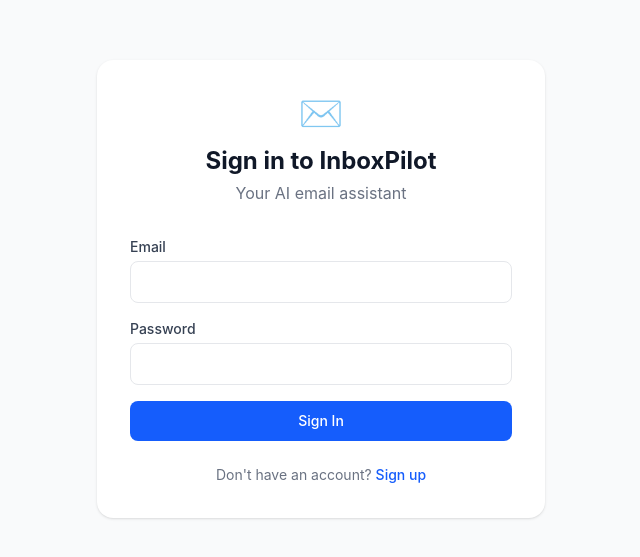
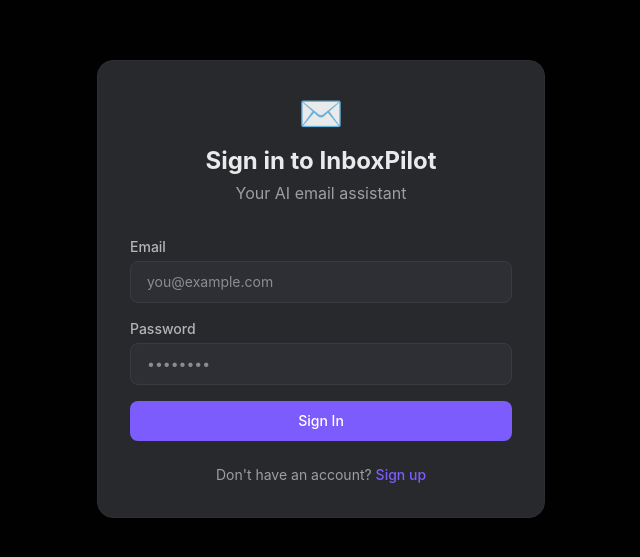
Before and after one commit to macikanas/inboxpilot, a Next.js app: page /signin in a window 1280 px wide. Shown: the part 111-668 px from the top of the page, without its empty margins (319-959 px from the left). Built offline with nearby package versions, Linux system fonts and the light colour scheme.

Commit message:
feat: dark theme signin page

```diff
--- a/src/app/signin/page.tsx
+++ b/src/app/signin/page.tsx
@@ -31,58 +31,69 @@
   };
 
   return (
-    <div className="min-h-screen flex items-center justify-center bg-gray-50">
+    <div className="min-h-screen flex items-center justify-center" style={{ background: "var(--bg-overflow)" }}>
       <div className="w-full max-w-md">
-        <div className="bg-white rounded-2xl shadow-sm border p-8">
+        <div className="rounded-2xl p-8" style={{ background: "var(--bg-surface)", border: "1px solid var(--bg-overlay-dark)" }}>
           <div className="text-center mb-8">
-            <span className="text-4xl">✉️</span>
-            <h1 className="text-2xl font-bold text-gray-900 mt-3">Sign in to InboxPilot</h1>
-            <p className="text-gray-500 mt-1">Your AI email assistant</p>
+            <span className="text-4xl">{"\u2709\uFE0F"}</span>
+            <h1 className="text-2xl font-bold mt-3" style={{ color: "var(--text-primary)" }}>Sign in to InboxPilot</h1>
+            <p className="mt-1" style={{ color: "var(--text-muted)" }}>Your AI email assistant</p>
           </div>
 
           <form onSubmit={handleSubmit} className="space-y-4">
             {error && (
-              <div className="bg-red-50 text-red-600 text-sm px-4 py-3 rounded-lg">
+              <div className="text-sm px-4 py-3 rounded-lg" style={{ background: "rgba(239,68,68,0.15)", color: "var(--accent-red)" }}>
                 {error}
               </div>
             )}
 
             <div>
-              <label className="block text-sm font-medium text-gray-700 mb-1">Email</label>
+              <label className="block text-sm font-medium mb-1" style={{ color: "var(--text-tertiary)" }}>Email</label>
               <input
                 type="email"
                 value={email}
                 onChange={(e) => setEmail(e.target.value)}
                 required
-                className="w-full px-4 py-2.5 border border-gray-200 rounded-lg text-sm focus:outline-none focus:ring-2 focus:ring-blue-500"
+                className="w-full px-4 py-2.5 rounded-lg text-sm focus:outline-none focus:ring-2"
+                style={{
+                  background: "var(--bg-overlay-dark)",
+                  border: "1px solid var(--bg-overlay-light)",
+                  color: "var(--text-primary)",
+                }}
                 placeholder="you@example.com"
               />
             </div>
 
             <div>
-              <label className="block text-sm font-medium text-gray-700 mb-1">Password</label>
+              <label className="block text-sm font-medium mb-1" style={{ color: "var(--text-tertiary)" }}>Password</label>
               <input
                 type="password"
                 value={password}
                 onChange={(e) => setPassword(e.target.value)}
                 required
-                className="w-full px-4 py-2.5 border border-gray-200 rounded-lg text-sm focus:outline-none focus:ring-2 focus:ring-blue-500"
-                placeholder="••••••••"
+                className="w-full px-4 py-2.5 rounded-lg text-sm focus:outline-none focus:ring-2"
+                style={{
+                  background: "var(--bg-overlay-dark)",
+                  border: "1px solid var(--bg-overlay-light)",
+                  color: "var(--text-primary)",
+                }}
+                placeholder={"\u2022\u2022\u2022\u2022\u2022\u2022\u2022\u2022"}
               />
             </div>
 
             <button
               type="submit"
               disabled={loading}
-              className="w-full py-2.5 bg-blue-600 text-white text-sm font-medium rounded-lg hover:bg-blue-700 disabled:bg-gray-300 transition-colors"
+              className="w-full py-2.5 text-white text-sm font-medium rounded-lg transition-colors disabled:opacity-40"
+              style={{ background: "var(--accent-purple)" }}
             >
               {loading ? "Signing in..." : "Sign In"}
             </button>
           </form>
 
-          <p className="text-center text-sm text-gray-500 mt-6">
+          <p className="text-center text-sm mt-6" style={{ color: "var(--text-muted)" }}>
             Don&apos;t have an account?{" "}
-            <a href="/signup" className="text-blue-600 hover:underline font-medium">
+            <a href="/signup" className="font-medium hover:underline" style={{ color: "var(--accent-purple)" }}>
               Sign up
             </a>
           </p>
```
